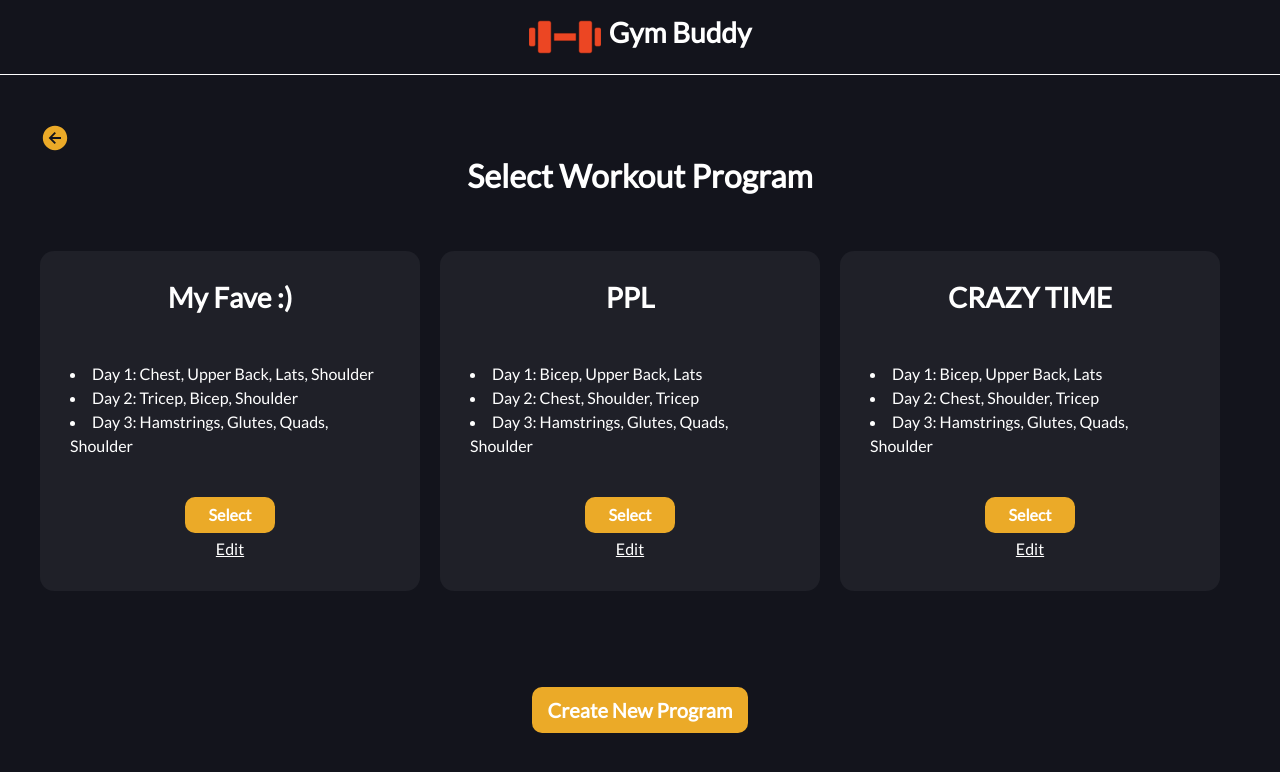
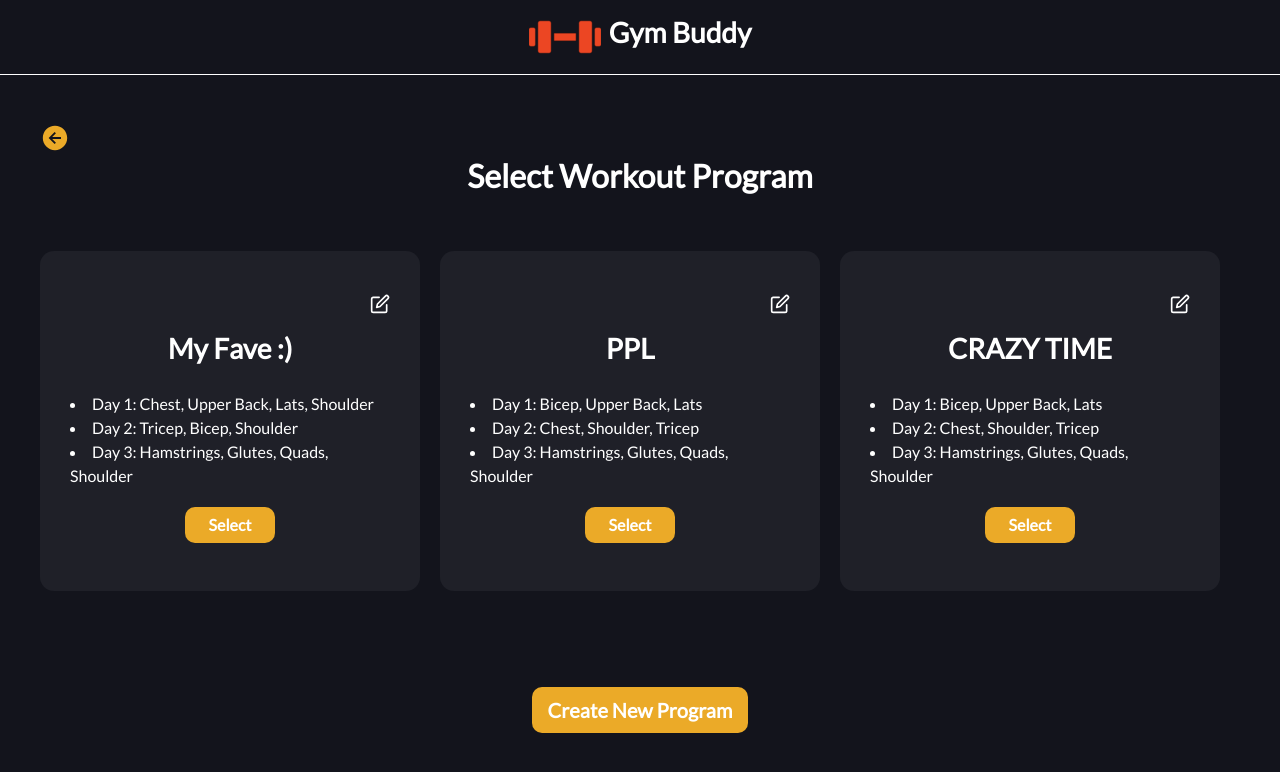
Before and after one commit to JOlivares123/GymBuddy, a React (Create React App) app: page /workout in a window 1280 px wide. Shown: the top 772 px of the page. Built offline with nearby package versions, Linux system fonts and the light colour scheme.

Commit message:
updated WorkoutTile to have edit icon

```diff
--- a/src/components/WorkoutTile/WorkoutTile.jsx
+++ b/src/components/WorkoutTile/WorkoutTile.jsx
@@ -1,4 +1,5 @@
 import PropTypes from "prop-types";
+import { FiEdit } from "react-icons/fi";
 
 import { CustButton } from "../Button/CustButton";
 import "./WorkoutTile.scss";
@@ -6,7 +7,13 @@
 export const WorkoutTile = ({ title, items, showEdit = false, onClick }) => {
   return (
     <div className={`Tile TileAboveMobile TileMobile d-flex`}>
+      {showEdit && (
+        <div className="ms-auto back-hover">
+          <FiEdit size={20} />
+        </div>
+      )}
       <h3 className="fw-bold">{title}</h3>
+
       <div className="text-start Items">
         {items.map((item, indx) => {
           return <li key={indx}>{item}</li>;
@@ -20,11 +27,6 @@
           color="yellow"
           onClick={onClick}
         />
-        {showEdit && (
-          <div className="pt-1">
-            <u>Edit</u>
-          </div>
-        )}
       </div>
     </div>
   );
--- a/src/components/WorkoutTile/WorkoutTile.scss
+++ b/src/components/WorkoutTile/WorkoutTile.scss
@@ -1,8 +1,11 @@
 .Tile {
     display: flex;
     flex-direction: column;
-    justify-content: space-between;
-    padding: 30px;
+    justify-content: space-evenly;
+    padding-left: 30px;
+    padding-right: 30px;
+    padding-bottom: 30px;
+    padding-top: 20px;
     border-radius: 14px;
     height: auto;
     min-height: 340px;
```
